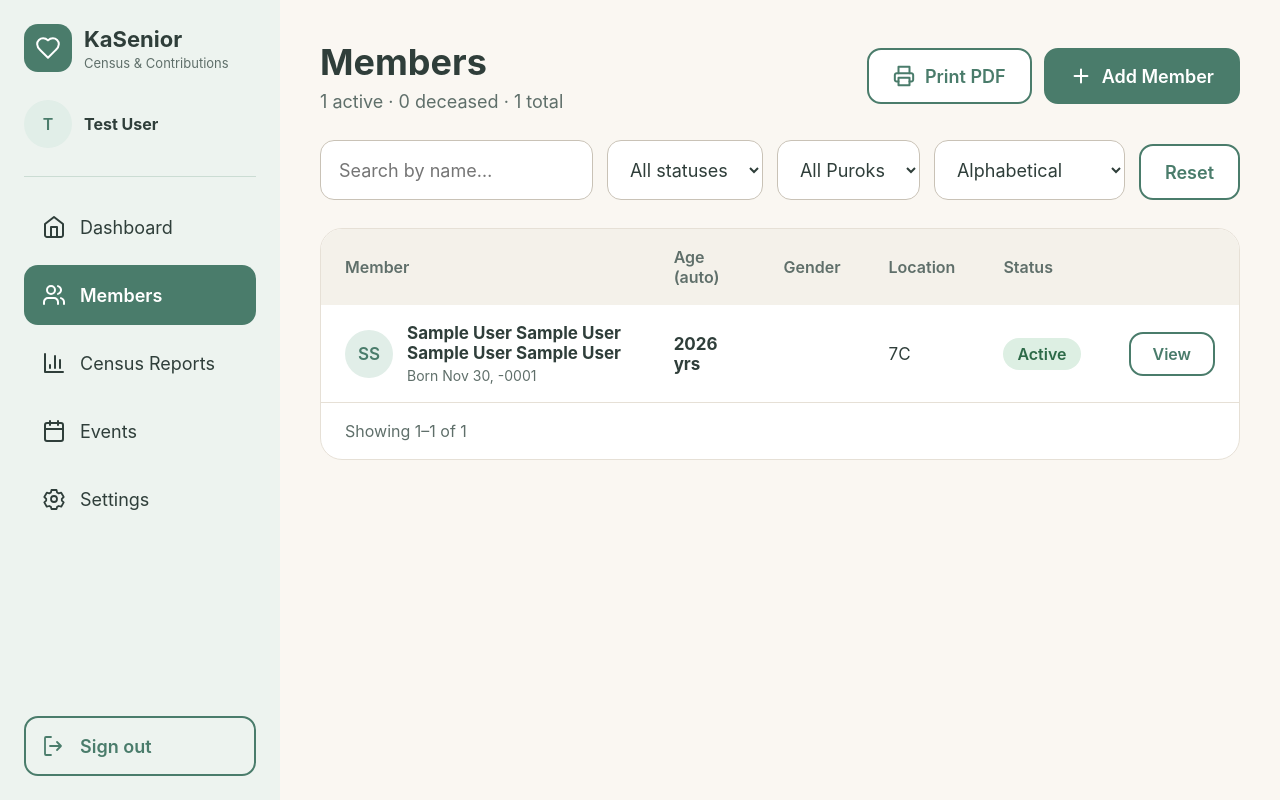
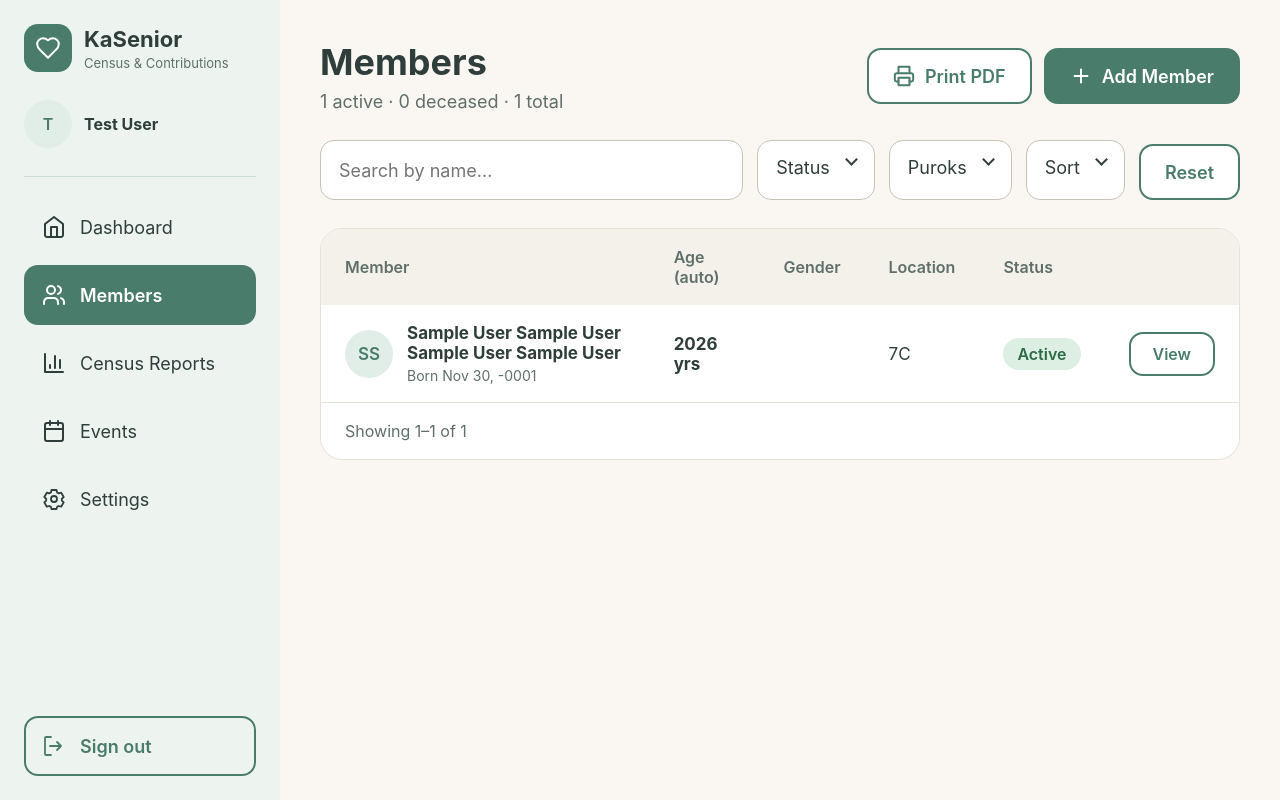
Before and after one commit to Joen-Reloba/KaSenior, a Laravel app: page /members in a window 1280 px wide. Run offline with Laravel 12, Linux system fonts and the light colour scheme; the visitor is signed in with stand-in values (Sample User, id 1); data comes from the database, SQL or seed files in the repository; data that the repository does not hold is empty.

Commit message:
Show persistent labels on member filters

```diff
--- a/public/app.css
+++ b/public/app.css
@@ -98,6 +98,10 @@ progress::-moz-progress-bar { background: var(--green); border-radius: 20px; }
 input, select, textarea { min-width: 0; width: 100%; color: inherit; background: white; border: 1.5px solid #c9c2b6; border-radius: 14px; padding: 16px 18px; }
 input, select { min-height: 60px; }
 .filters > select { width: auto; max-width: 100%; }
+.filters > .member-filter { position: relative; display: flex; align-items: center; flex: none; min-width: 0; min-height: 60px; padding: 16px 44px 16px 18px; background: white; border: 1.5px solid #c9c2b6; border-radius: 14px; font-weight: 400; }
+.member-filter::after { content: ""; position: absolute; right: 18px; width: 7px; height: 7px; border: solid currentColor; border-width: 0 2px 2px 0; transform: translateY(-2px) rotate(45deg); pointer-events: none; }
+.member-filter select { position: absolute; inset: 0; height: 100%; opacity: 0; cursor: pointer; }
+.member-filter:focus-within { outline: 2px solid currentColor; outline-offset: 2px; }
 label { display: flex; flex-direction: column; gap: 10px; font-weight: 600; }
 label input, label select, label textarea { font-weight: 400; }
 .form-grid, .details { display: grid; grid-template-columns: repeat(2, minmax(0, 1fr)); gap: 24px; margin-top: 24px; }
--- a/resources/views/members/index.blade.php
+++ b/resources/views/members/index.blade.php
@@ -7,12 +7,18 @@
 </header>
 <form class="filters no-print" data-live-search method="get">
     <input aria-label="Search by name" name="q" value="{{ request('q') }}" placeholder="Search by name…">
-    <select aria-label="Member status" name="status"><option value="">All statuses</option>@foreach(['Active', 'Deceased', 'Archived'] as $status)<option @selected(request('status') === $status)>{{ $status }}</option>@endforeach</select>
-    <select aria-label="Location" name="location"><option value="">All Puroks</option>@foreach($locations as $location)<option @selected(request('location') === $location)>{{ $location }}</option>@endforeach</select>
-    <select aria-label="Sort members" name="sort">
-        <option value="alphabetical" @selected(request('sort', 'alphabetical') === 'alphabetical')>Alphabetical</option>
-        <option value="recent" @selected(request('sort') === 'recent')>Recently added</option>
-    </select>
+    <label class="member-filter"><span>Status</span>
+        <select name="status"><option value="">All statuses</option>@foreach(['Active', 'Deceased', 'Archived'] as $status)<option @selected(request('status') === $status)>{{ $status }}</option>@endforeach</select>
+    </label>
+    <label class="member-filter"><span>Puroks</span>
+        <select name="location"><option value="">All Puroks</option>@foreach($locations as $location)<option @selected(request('location') === $location)>{{ $location }}</option>@endforeach</select>
+    </label>
+    <label class="member-filter"><span>Sort</span>
+        <select name="sort">
+            <option value="alphabetical" @selected(request('sort', 'alphabetical') === 'alphabetical')>Alphabetical</option>
+            <option value="recent" @selected(request('sort') === 'recent')>Recently added</option>
+        </select>
+    </label>
     <a class="button outline" href="{{ route('members.index') }}">Reset</a>
 </form>
 
```
